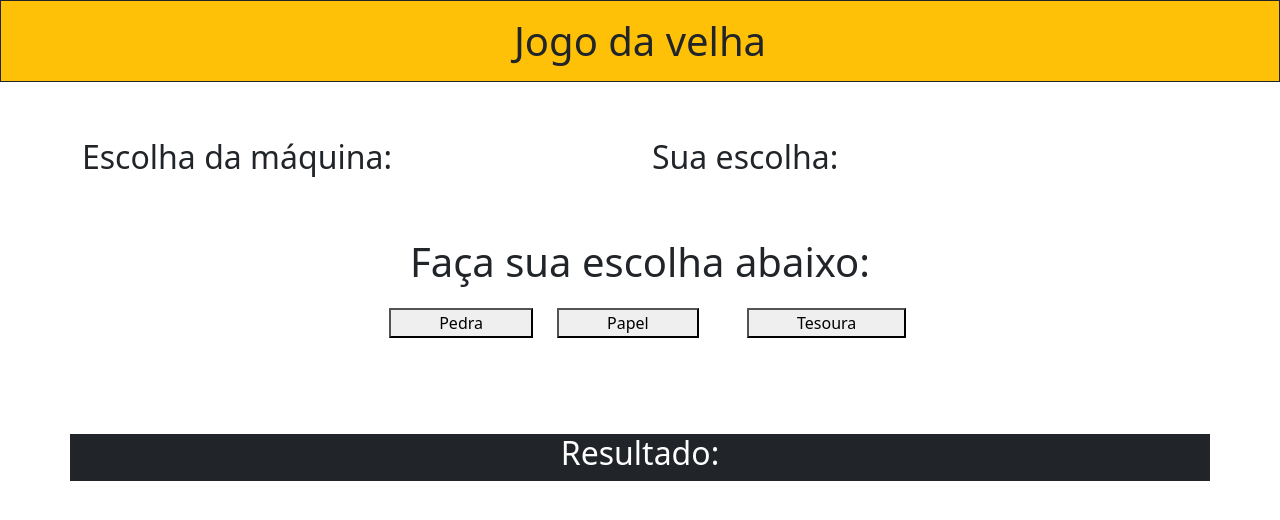
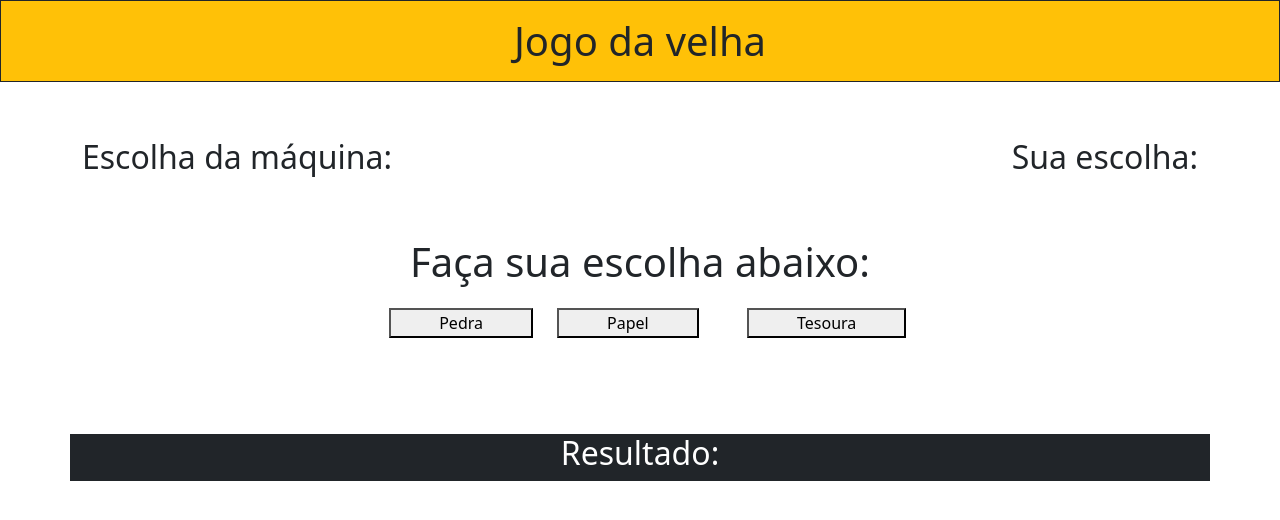
Before and after one commit to JuanLadeira/javascriptsgameslearning, a plain HTML site: page index.html in a window 1280 px wide. Drawn offline with nearby package versions, Linux system fonts and the light colour scheme.

Commit message:
posicionando 'sua escolha' no final da linha

```diff
--- a/index.html
+++ b/index.html
@@ -14,7 +14,7 @@
 <div class="container">
     <div class="row ">
         <div class="col"><h2>Escolha da máquina: <span class="text-info" id="computer-choice"></span></h2></div>
-        <div class="col"><h2>Sua escolha: <span class="text-info" id="user-choice"></span></h2></div>
+        <div class="col text-end"><h2>Sua escolha: <span class="text-info" id="user-choice"></span></h2></div>
     </div>
 
     <div class="row pt-5">
```
